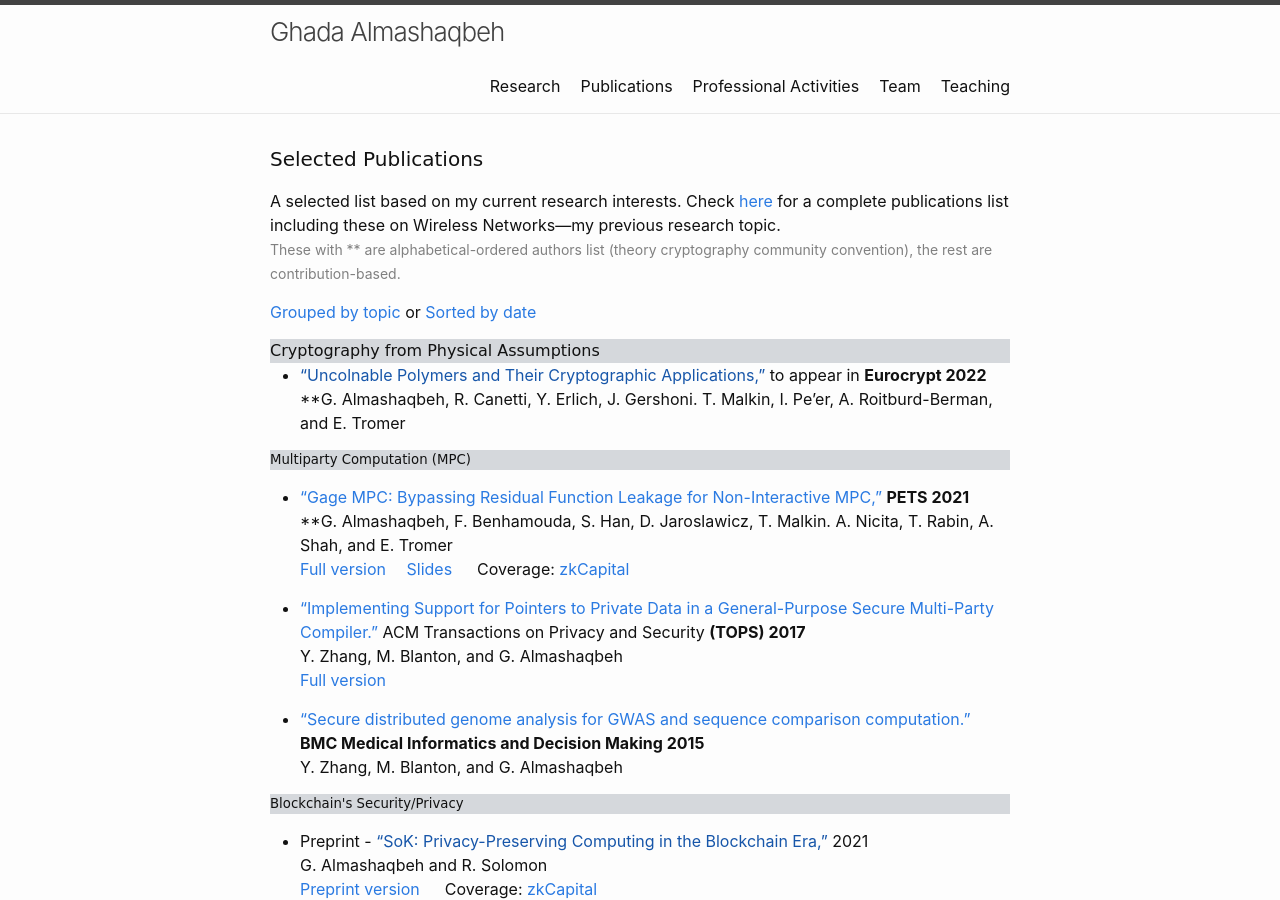
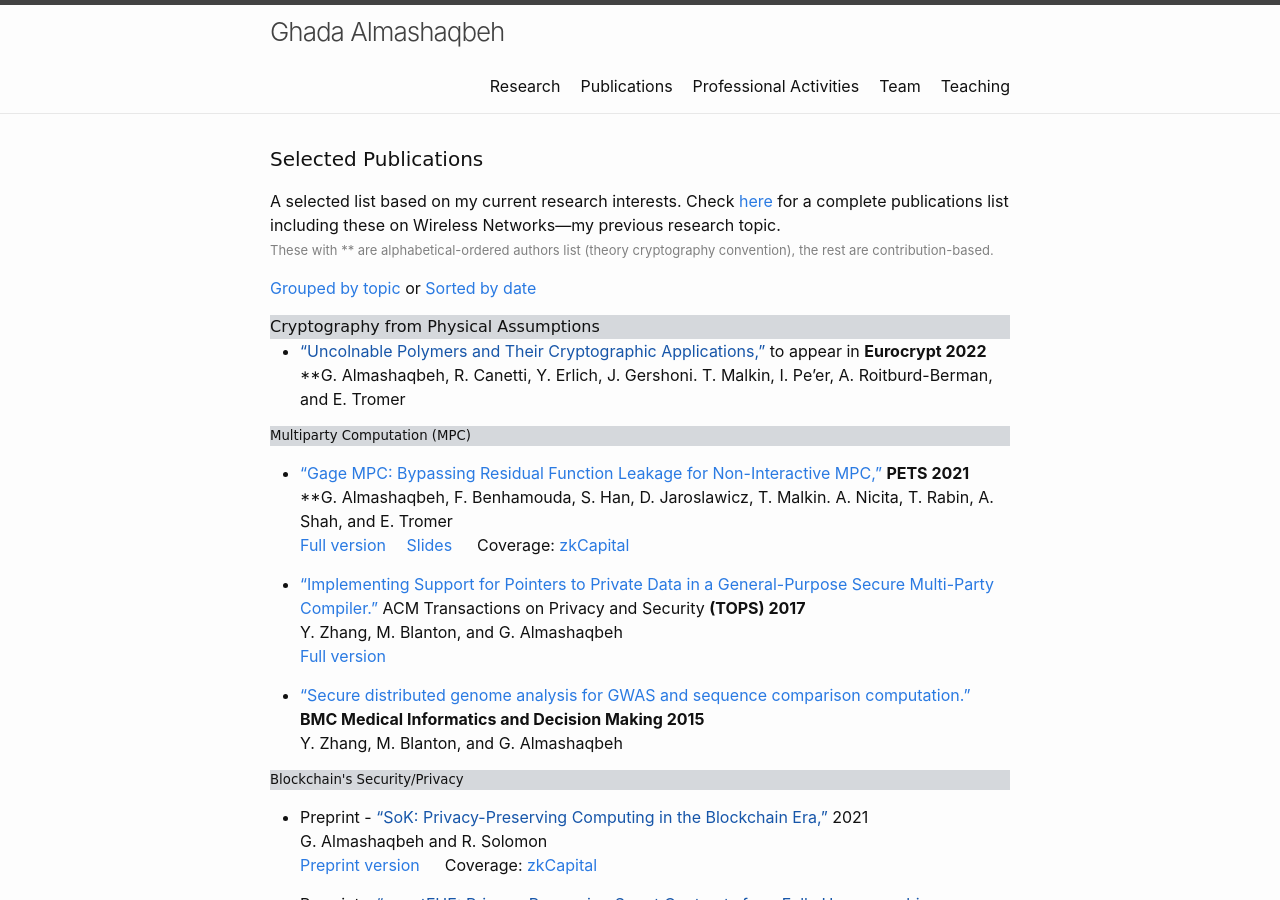
Before and after one commit to GhadaAlmashaqbeh/GhadaAlmashaqbeh.github.io, a Jekyll site: the page built from 02-publications.md, in a window 1280 px wide and 900 px high. Built offline with Jekyll 4.4.1, drawn with Linux system fonts in a browser that asks for light colours.

Commit message:
edit pub list

```diff
--- a/02-publications.md
+++ b/02-publications.md
@@ -7,7 +7,7 @@ permalink: /publications/
 <h4 style="font-family: 'Comic Sans MS'; margin-top: -30px;">Selected Publications</h4>
 
 A selected list based on my current research interests. Check [here](https://scholar.google.com/citations?hl=en&user=QKIkII0AAAAJ&view_op=list_works&sortby=pubdate) for a complete publications list including these on Wireless Networks---my previous research topic.<br/>
-<span style="color:grey;font-size:14px;">These with \*\* are alphabetical-ordered authors list (theory cryptography community convention), the rest are contribution-based.</span>
+<span style="color:grey;font-size:13px;">These with \*\* are alphabetical-ordered authors list (theory cryptography convention), the rest are contribution-based.</span>
 
 [Grouped by topic](https://ghadaalmashaqbeh.github.io/publications/) or [Sorted by date](https://ghadaalmashaqbeh.github.io/publications/by-date/)
 
```
